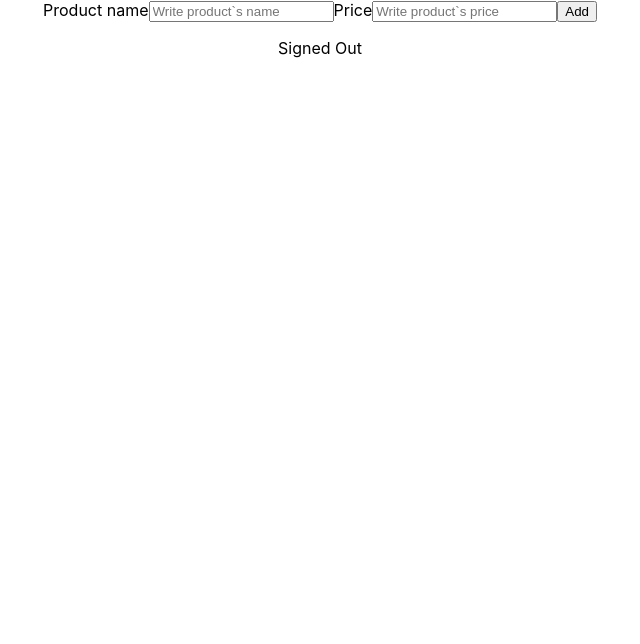
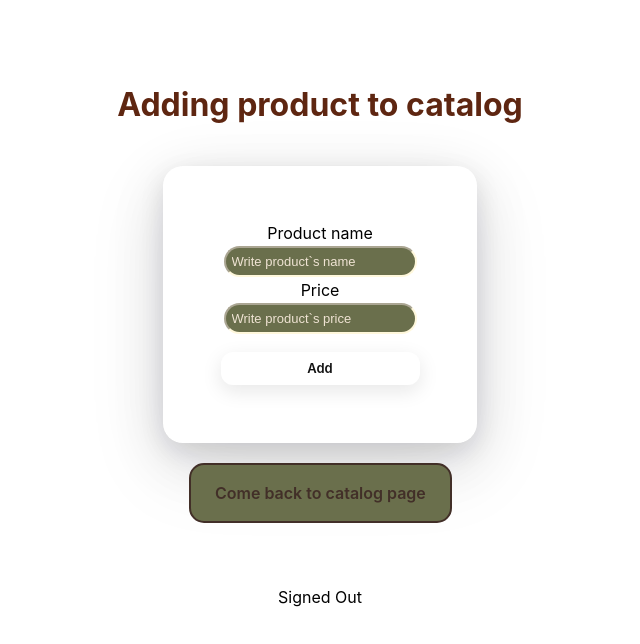
Before and after one commit to luchali/retail-project, a React (Create React App) app: page /retail-project/addproduct in a window 1280 px wide. Shown: the top 644 px of the page, without its empty margins (320-960 px from the left). Built offline with nearby package versions, Linux system fonts and the light colour scheme; no server answers.

Commit message:
add some styles

```diff
--- a/src/App.scss
+++ b/src/App.scss
@@ -2,6 +2,7 @@
 @import './components/auth/auth.scss';
 @import './components/welcomepage/WelcomePage.scss';
 @import './components/main/MainPage.scss';
+@import './components/catalog/CatalogPage.scss';
 
 .App {
   text-align: center;
--- a/src/components/auth/AuthDetails.jsx
+++ b/src/components/auth/AuthDetails.jsx
@@ -33,7 +33,7 @@ const AuthDetails = () => {
       {authUser ? (
         <div>
           <p>{`Signed in as ${authUser.email}`}</p>
-          <button onClick={userSignOut}>Sign Out</button>
+          <button onClick={userSignOut} className="btn__form">Sign Out</button>
         </div>
       ) : (
         <p>Signed Out</p>
--- a/src/components/catalog/AddProduct.jsx
+++ b/src/components/catalog/AddProduct.jsx
@@ -1,7 +1,7 @@
 import { useState } from "react";
 import {saveProduct} from '../../db';
 import { useNavigate } from "react-router-dom";
-
+import { NavLink } from "react-router-dom";
 
 function AddProduct (){
   const [name, setName] = useState("");
@@ -35,12 +35,16 @@ function AddProduct (){
   }
 
   return(
-  <form onSubmit={handleSubmit}>
+    <div className="addproduct">
+      <h1 className="addproduct__title">Adding product to catalog</h1>
+<form onSubmit={handleSubmit} className="addproduct__form">
     <label >Product name</label>
+    <div className="addproduct__form__inputs">
     <input
     type="text"
     placeholder="Write product`s name"
     required
+    className="addproduct__form__inputs__item"
     value={name}
     onChange={(e) => setName(e.target.value)}
     />
@@ -50,10 +54,22 @@ function AddProduct (){
     placeholder="Write product`s price"
     required
     value={price}
+     className="addproduct__form__inputs__item"
     onChange={(e) => setPrice(e.target.value)}
     ></input>
-    <button>Add</button>
+    <button className="btn__form">Add</button>
+    </div>
+
   </form>
+
+    <button className="btn">
+      <NavLink to="/catalogpage" className="btn__link">
+        Come back to catalog page
+      </NavLink>
+      </button>
+    </div>
+
+
 );
 
 }
--- a/src/components/catalog/CatalogPage.jsx
+++ b/src/components/catalog/CatalogPage.jsx
@@ -14,11 +14,11 @@ function CatalogPage () {
   console.log(products)
 
   return (
-    <div>
+    <div className="catalog">
     <h1>Products count: {products?.length}</h1>
 
-    <NavLink to="/addproduct">
-      <p>lalslsl</p>
+    <NavLink to="/addproduct" className="btn__form">
+      <p>Add product</p>
     </NavLink>
     <ul>
       {products?.map((item) => (
@@ -28,6 +28,11 @@ function CatalogPage () {
         ))}
     </ul>
 
+    <button className="btn">
+      <NavLink to="/mainpage" className="btn__link">
+        Come back to main page
+      </NavLink>
+      </button>
     </div>
 
 
--- a/src/components/catalog/CatalogPage.scss
+++ b/src/components/catalog/CatalogPage.scss
@@ -0,0 +1,44 @@
+.catalog {
+    background-color: $color-organic-butter;
+}
+
+.addproduct {
+  display: flex;
+    align-items: center;
+    gap: 20px;
+    margin: 5%;
+    justify-content: center;
+    flex-direction: column;
+
+    &__title{
+      color: $color-organic-palmoil;
+    }
+    &__form {
+      box-shadow: rgba(17, 17, 26, 0.1) 0px 8px 24px, rgba(17, 17, 26, 0.1) 0px 16px 56px, rgba(17, 17, 26, 0.1) 0px 24px 80px;
+      padding: 5%;
+      border-radius: 20px;
+
+      &__inputs {
+        display: flex;
+        flex-wrap: wrap;
+        flex-direction: column;
+        justify-content: center;
+        align-content: center;
+
+        &__item {
+          margin: 3px;
+          background-color: $color-organic-green;
+          border-radius: 20px;
+          padding: 6px;
+          border-color: cornsilk;
+          color: antiquewhite;
+
+          &::placeholder {
+            color: #efe3d3;
+            font-size: small;
+          }
+        }
+      }
+    }
+
+}
```
